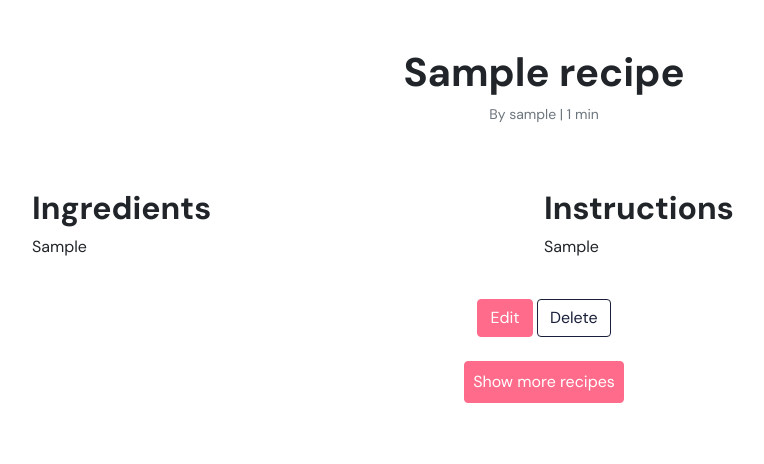
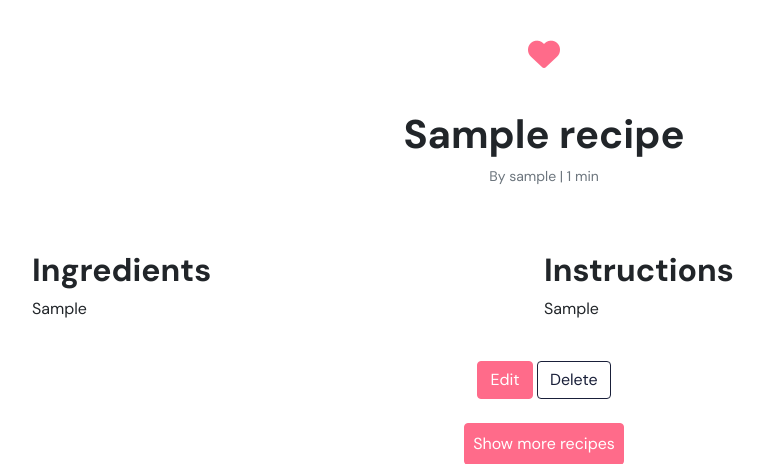
Before and after one commit to cardan22/pastryhub, a Django app: page /1/ in a window 1280 px wide. Shown: the part 129-593 px from the top of the page, without its empty margins (96-860 px from the left). Run offline with Django 3.2, Linux system fonts and the light colour scheme; a user stored in the database is signed in; tables that the repository leaves empty hold one stand-in row (values such as "Sample post").

Commit message:
Implement feature for favoriting recipes and style

```diff
--- a/recipes/urls.py
+++ b/recipes/urls.py
@@ -10,5 +10,8 @@ urlpatterns = [
         "update_recipe/<int:pk>/", views.UpdateRecipe.as_view(), name="update"
         ),
     path("delete/<slug:pk>", views.DeleteRecipe.as_view(), name="delete"),
+    path(
+        "add_favorite_recipe/<int:id>/", views.AddFavoriteRecipe.as_view(),
+        name="add_favorite_recipe"),
     path("<slug:pk>/", views.RecipeDetail.as_view(), name="recipe_detail"),
 ]
--- a/recipes/views.py
+++ b/recipes/views.py
@@ -1,7 +1,11 @@
+from django.http import HttpResponseRedirect
+from django.contrib import messages
+from django.urls import reverse_lazy, reverse
 from django.shortcuts import render, get_object_or_404, redirect, reverse
 from django.contrib.auth.mixins import LoginRequiredMixin, UserPassesTestMixin
-from django.views.generic import CreateView, UpdateView, DeleteView, ListView, DetailView
-from django.urls import reverse_lazy
+from django.views.generic import (
+    CreateView, UpdateView, DeleteView, ListView, DetailView
+    )
 from .models import Recipe, FavoriteRecipe
 from .forms import RecipeForm
 
@@ -30,6 +34,16 @@ class RecipeDetail(DetailView):
     model = Recipe
     template_name = "recipe_detail.html"
     context_object_name = "recipe"
+
+    def get_context_data(self, **kwargs):
+        context = super().get_context_data(**kwargs)
+        if self.request.user.is_authenticated:
+            recipe = self.object
+            favorite = FavoriteRecipe.objects.filter(
+                user=self.request.user, recipe=recipe).exists(
+                )
+            context['favorite'] = favorite
+        return context
 
 
 class AddRecipe(LoginRequiredMixin, CreateView):
@@ -96,3 +110,29 @@ class MyRecipesList(LoginRequiredMixin, ListView):
         queryset = Recipe.objects.filter(
             author__id=self.request.user.id).order_by("-posted_date")
         return queryset
+
+
+class AddFavoriteRecipe(LoginRequiredMixin, ListView):
+    """
+    View for adding/removing recipes from user's favorites.
+
+    Allows authenticated users to add or remove recipes from their favorites.
+    If already a favorite, it's removed; otherwise, it's added.
+    """
+
+    def get(self, request, id):
+        recipe = get_object_or_404(Recipe, id=id)
+
+        favorite, created = FavoriteRecipe.objects.get_or_create(
+            user=request.user, recipe=recipe
+            )
+
+        if not created:
+            favorite.delete()
+            msg = "This recipe was removed from your favorites"
+            messages.warning(request, msg)
+        else:
+            msg = "This recipe was added to your favorites."
+            messages.success(request, msg)
+
+        return redirect(request.META.get('HTTP_REFERER'))
--- a/static/css/style.css
+++ b/static/css/style.css
@@ -181,6 +181,15 @@ h1, h2, h3, h4 {
     object-fit: cover;
  }
 
+ .btn-like {
+    color: #FF6B8A;
+    font-size: 2rem;
+ }
+
+ .btn-like:hover {
+    color: #191F39;
+ }
+
  .recipe-container {
     max-width: 80%;
  }
--- a/templates/recipe_detail.html
+++ b/templates/recipe_detail.html
@@ -1,44 +1,70 @@
 {% extends 'base.html' %}
+
 {% block title %}{{ recipe.title|slice:":15"}}...{% endblock %}
+
 {% block content %}
+<!-- Recipe Detail Template -->
+<div class="container-fluid p-0">
 
-<!-- Display recipe details and provide edit/delete options for the author. -->
-<div class="container-fluid p-0">
+    <!-- Display Recipe Image -->
     <div class="row">
         <div class="col">
-            <img src="{{ recipe.image.url }}" alt="{{ recipe.image_alt }}" class="img-fluid recipe-img ">
+            <img src="{{ recipe.image.url }}" alt="{{ recipe.image_alt }}" class="img-fluid recipe-img">
         </div>
     </div>
 </div>
 
 <div class="container mt-4 recipe-container">
     <div class="row">
-        <div class="col-md-12">
+        <div class="col-md-12 text-center">
+
+            <!-- Favorite Button -->
+            {% if user.is_authenticated %}
+                {% if not favorite %}
+                    <!-- Add to Favorites Button -->
+                    <a class="btn btn-like" href="{% url 'add_favorite_recipe' recipe.id %}">
+                        <i class="fa-regular fa-heart"></i>
+                    </a>
+                {% else %}
+                    <!-- Remove from Favorites Button -->
+                    <a class="btn btn-like" href="{% url 'add_favorite_recipe' recipe.id %}">
+                        <i class="fa-solid fa-heart"></i>
+                    </a>
+                {% endif %}
+            {% endif %}
+
+            <!-- Recipe Title and Author Information -->
             <h1 class="text-center pt-4">{{ recipe.title }}</h1>
             <p class="text-center text-muted small">By {{ recipe.author }} | {{ recipe.baking_time }} min</p>
         </div>
     </div>
     <div class="row mt-4 py-4">
         <div class="col-md-6">
+            <!-- Ingredients Section -->
             <h2>Ingredients</h2>
             <p>{{ recipe.ingredients | safe }}</p>
         </div>
         <div class="col-md-6">
+            <!-- Instructions Section -->
             <h2>Instructions</h2>
             <p>{{ recipe.instructions | safe }}</p>
         </div>
     </div>
     <div class="row">
-    {% if request.user == recipe.author %}
-    <div class="d-grid gap-2 d-md-block text-center">
-        <a href="{% url 'update' recipe.pk %}" class="btn btn-primary">Edit</a>
-        <a href="{% url 'delete' recipe.pk %}" class="btn btn-secondary">Delete</a>
-    {% endif %}
+        {% if request.user == recipe.author %}
+
+        <!-- Edit and Delete Options for the Author -->
+        <div class="d-grid gap-2 d-md-block text-center">
+            <a href="{% url 'update' recipe.pk %}" class="btn btn-primary">Edit</a>
+            <a href="{% url 'delete' recipe.pk %}" class="btn btn-secondary">Delete</a>
+        </div>
+        {% endif %}
     </div>
     <div class="d-grid gap-2 d-md-block text-center">
+
+        <!-- Show More Recipes Button -->
         <a href="{% url 'home' %}" class="btn btn-primary p-2 my-4">Show more recipes</a>
     </div>
-    </div>
 </div>
-
+<!-- End of Recipe Detail Template -->
 {% endblock %}
```
